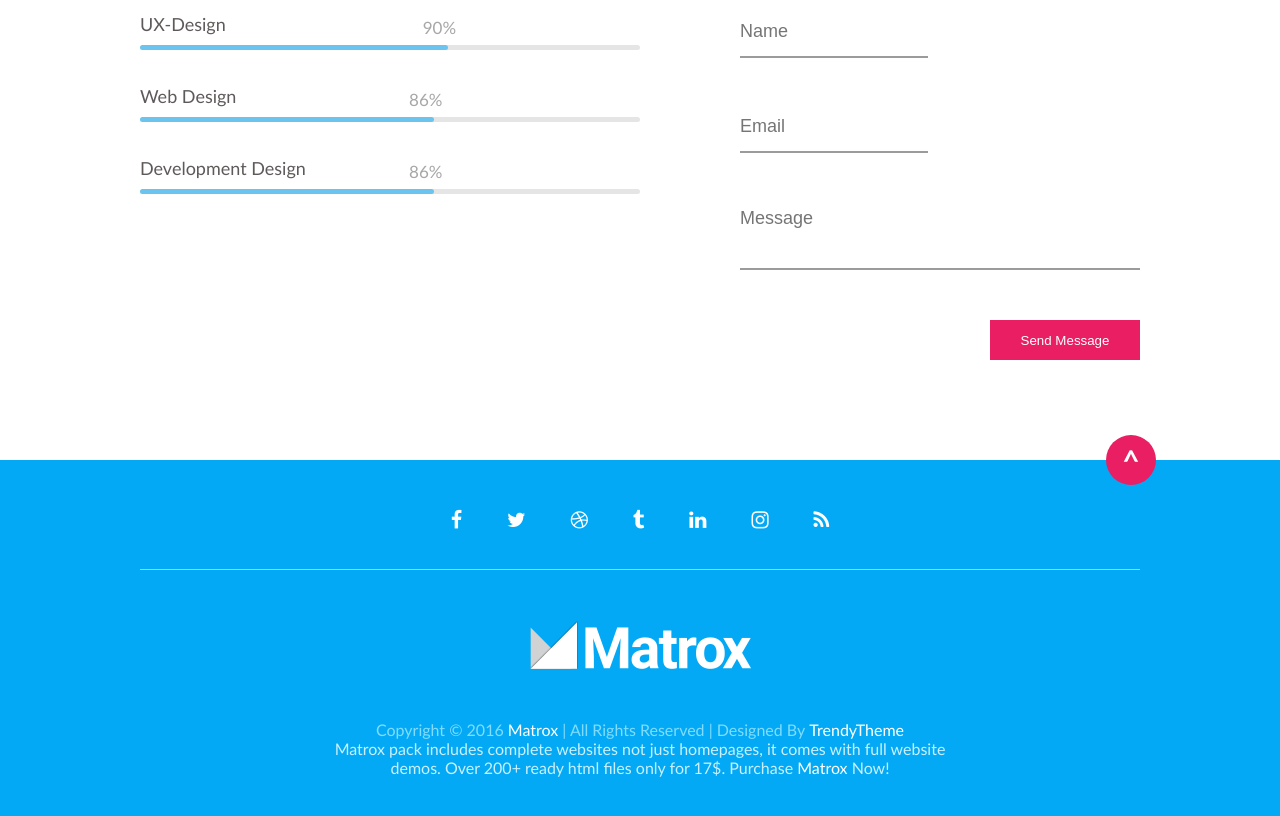
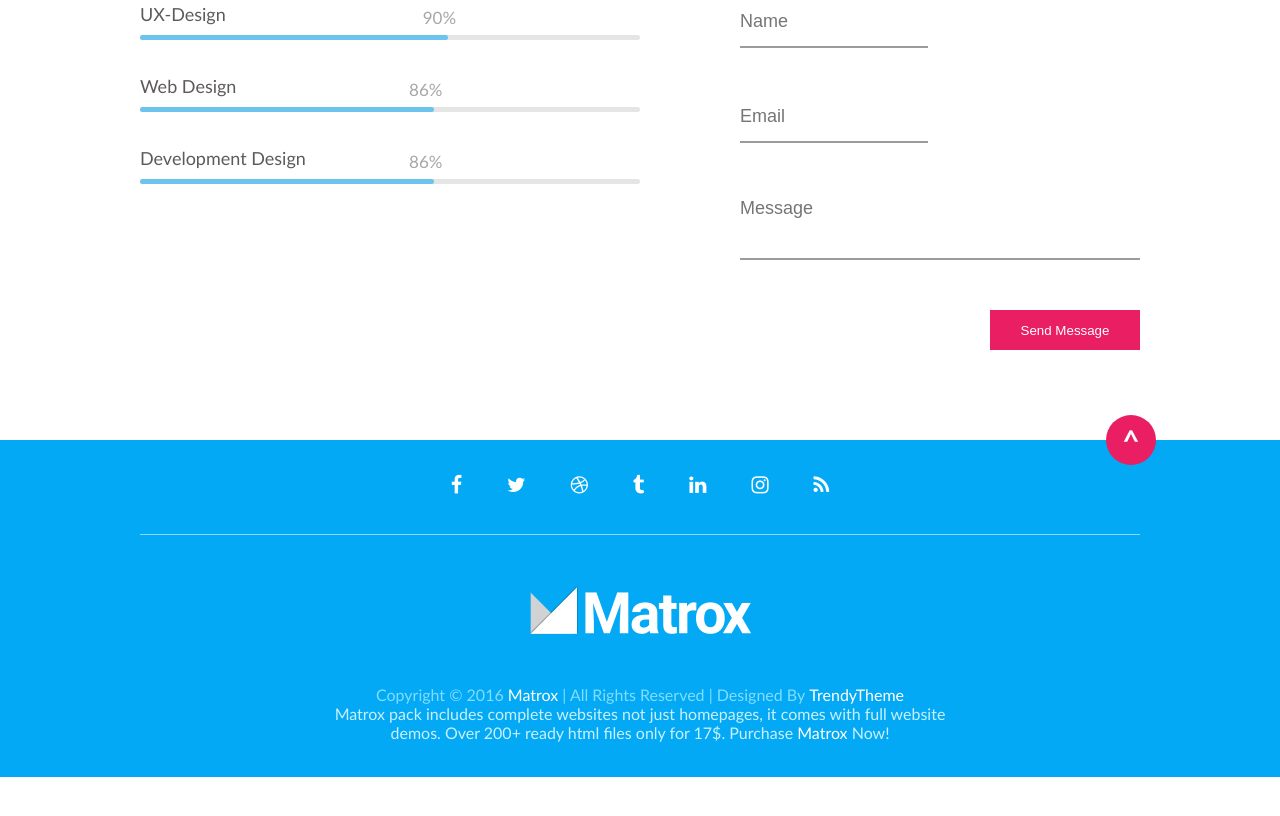
Before and after one commit to Dovydas-G/_48-coming-soon_copy2, a website: page index.html in a window 1280 px wide. Shown: the part 1052-1868 px from the top of the page. After the commit the page ends 1829 px from the top, so only its background shows below. Drawn offline with Linux system fonts and the light colour scheme.

Commit message:
Distance changes

```diff
--- a/css/main.css
+++ b/css/main.css
@@ -215,7 +215,7 @@ ul {
     display: flex;
     flex-direction: column;
     gap: 35px;
-    padding: 100px 0;
+    padding: 90px 0;
 }
 
 .column-title,
@@ -379,7 +379,7 @@ ul {
     gap: 50px;
     margin: 0;
     background-color: #03a9f4;
-    padding: 50px 0;
+    padding: 35px 0;
 
 }
 
```
